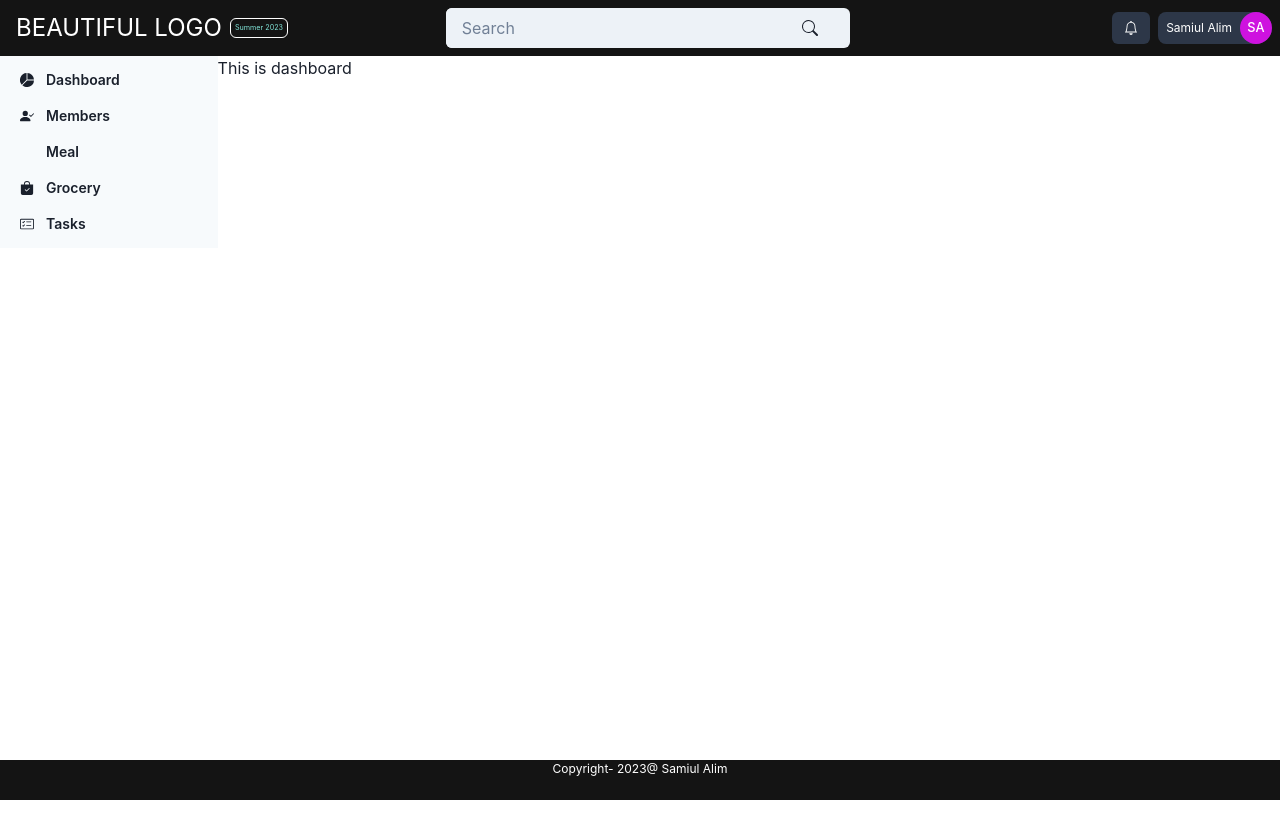
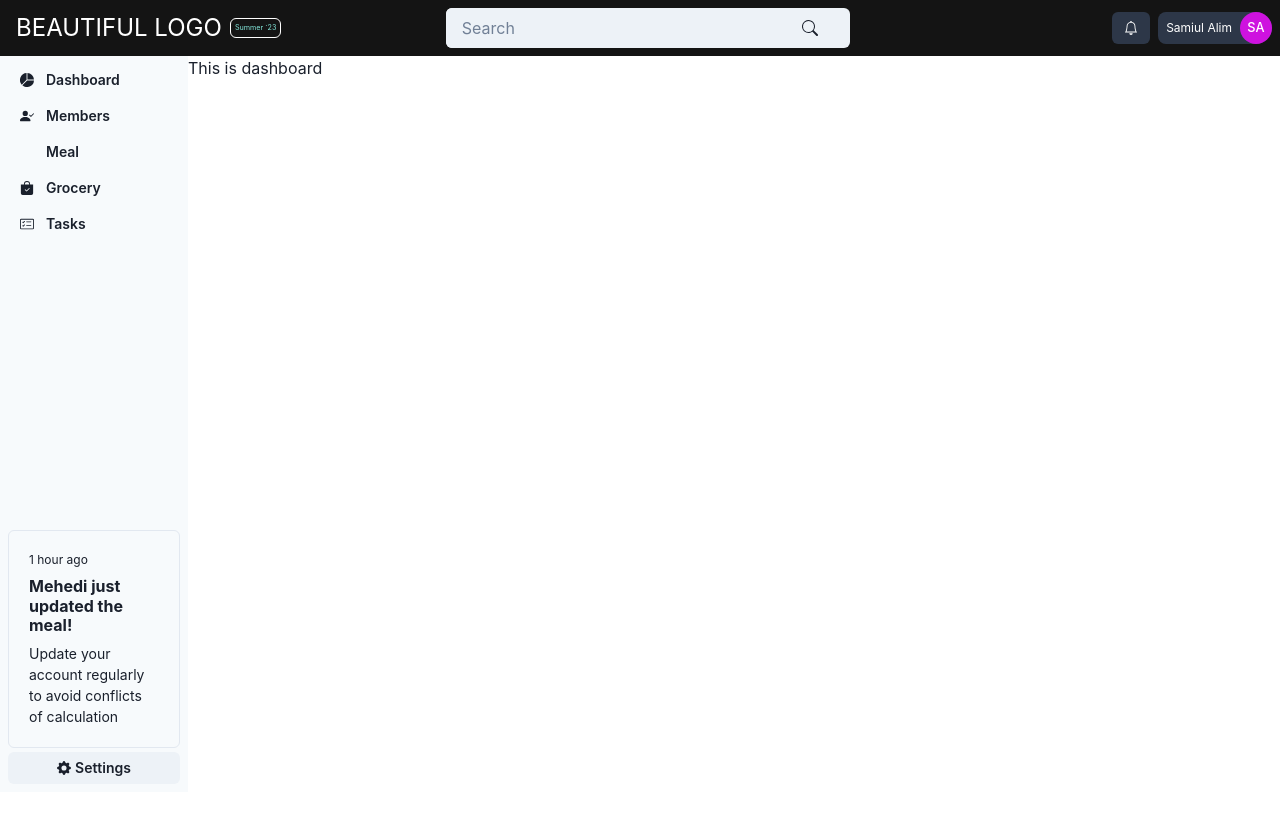
Before and after one commit to samiulalimseam/mess-acc-react-client, a React (Vite) app: page / in a window 1280 px wide. Shown: the top 838 px of the page. Before the commit the page ends 800 px from the top, so only its background shows below. Built offline with nearby package versions, Linux system fonts and the light colour scheme; some icons are missing.

Commit message:
completed sidebar

```diff
--- a/src/Components/Shared/Footer.jsx
+++ b/src/Components/Shared/Footer.jsx
@@ -3,7 +3,7 @@ import React from 'react';
 
 const Footer = () => {
     return (
-        <Box height={'10'} bg={'blackAlpha.900'} width={'full'} textColor={'white'} position={'fixed'} bottom={0}>
+        <Box height={'10'} bg={'blackAlpha.900'} width={'full'} textColor={'white'}  bottom={0}>
             <Text  align={'center'} fontSize={'xs'}>
                 Copyright- 2023@ Samiul Alim
             </Text>
--- a/src/Components/Shared/Navbar.jsx
+++ b/src/Components/Shared/Navbar.jsx
@@ -12,7 +12,7 @@ import React from "react";
 
 const Navbar = () => {
   return (
-    <Box position={'relative'}
+    <Box position={'sticky'}
     top={0}
       bg={"blackAlpha.900"}
       textColor={"white"}
@@ -40,7 +40,7 @@ const Navbar = () => {
           border={"1px solid white"}
           borderRadius={"md"}
         >
-          Summer 2023
+          Summer `23
         </Text>
       </Box>
       <Box w={"32%"} display={"flex"} justifyContent={"center"} alignItems={'center'}>
--- a/src/Components/Shared/Sidebar.jsx
+++ b/src/Components/Shared/Sidebar.jsx
@@ -1,19 +1,23 @@
 import React from "react";
 import {
-
   Box,
   Button,
   Link as Chakralink,
+  Heading,
+  LinkBox,
+  LinkOverlay,
+  Text,
 } from "@chakra-ui/react";
 
 import {
   BsBagCheckFill,
   BsCardChecklist,
   BsFillPieChartFill,
+  BsGearFill,
   BsPersonCheckFill,
 } from "react-icons/bs";
 import { PiBowlFoodFill } from "react-icons/pi";
-import { Link as RouterLink } from "react-router-dom";
+import { Link, Outlet, Link as RouterLink } from "react-router-dom";
 
 const Sidebar = () => {
   const sideBarItems = [
@@ -33,12 +37,14 @@ const Sidebar = () => {
   ];
   return (
     <Box
-    //   position={"relative"}
-    //   top={0}
-    //   bottom={0}
-      width={"17%"}
+      display={"flex"}
+      flexDirection={"column"}
+      justifyContent={"space-between"}
+      className="sidebar"
+      position={"sticky"}
+      top={"56px"}
+      style={{ width: "17%", height: "92vh" }}
       bg={"gray.50"}
-      style={{ height: "100%" }}
       padding={2}
     >
       <Box
@@ -48,11 +54,12 @@ const Sidebar = () => {
         alignItems={"left"}
         justifyContent={"center"}
       >
-        {sideBarItems.map((item,i) => {
+        {sideBarItems.map((item, i) => {
           return (
-            <div  key={`link_${i}`}>
+            <div key={`link_${i}`}>
               <RouterLink to={item.link}>
-                <Button w={'full'}
+                <Button
+                  w={"full"}
                   display={"flex"}
                   fontSize={"sm"}
                   size={"sm"}
@@ -68,6 +75,24 @@ const Sidebar = () => {
           );
         })}
       </Box>
+      <Box display={'flex'} flexDirection={'column'} gap={1}>
+        <Box>
+          <LinkBox as="article" maxW="sm" p="5" borderWidth="1px" rounded="md">
+            <Box as="time" dateTime="2021-01-15 15:30:00 +0000 UTC">
+              <Text fontSize={"xs"}>1 hour ago</Text>
+            </Box>
+            <Heading size="sm" my="2">
+              <LinkOverlay href="#">Mehedi just updated the meal!</LinkOverlay>
+            </Heading>
+            <Text fontSize={"sm"}>
+              Update your account regularly to avoid conflicts of calculation
+            </Text>
+          </LinkBox>
+        </Box>
+        <Link>
+          <Button alignItems={'center'} display={'flex'} gap={1} width={'full'} size={'sm'}><BsGearFill></BsGearFill>Settings</Button>
+        </Link>
+      </Box>
     </Box>
   );
 };
--- a/src/Routers/Routes.jsx
+++ b/src/Routers/Routes.jsx
@@ -2,6 +2,7 @@ import React from "react";
 import { createBrowserRouter } from "react-router-dom";
 import MainLayout from "../pages/MainLayOut";
 import Dashboard from "../pages/Dashboard";
+import Sidebar from "../Components/Shared/Sidebar";
 
 export const router = createBrowserRouter([
   {
@@ -11,6 +12,7 @@ export const router = createBrowserRouter([
       {
         path: "/",
         element: <Dashboard></Dashboard>,
+
       },
     ],
   },
--- a/src/pages/Dashboard.jsx
+++ b/src/pages/Dashboard.jsx
@@ -1,10 +1,11 @@
+import { Box } from '@chakra-ui/layout';
 import React from 'react';
 
 const Dashboard = () => {
     return (
-        <div>
+        <Box height={'6xl'} width={'full'}>
             This is dashboard
-        </div>
+        </Box>
     );
 };
 
--- a/src/pages/MainLayout.jsx
+++ b/src/pages/MainLayout.jsx
@@ -1,21 +1,23 @@
-import React from "react";
-import Navbar from "../Components/Shared/Navbar";
-import Footer from "../Components/Shared/Footer";
-import Sidebar from "../Components/Shared/Sidebar";
-import { Outlet } from "react-router-dom";
-import { Box } from "@chakra-ui/layout";
+import React from 'react';
+import Navbar from '../Components/Shared/Navbar';
+import Footer from '../Components/Shared/Footer';
+import Sidebar from '../Components/Shared/Sidebar';
+import { Outlet } from 'react-router-dom';
+import { Flex } from '@chakra-ui/layout';
 
 const MainLayout = () => {
-  return (
-    <div style={{ width: "100%", height: "100%" }}>
-      <Navbar></Navbar>
-      <Box display={'flex'}>
-        <Sidebar></Sidebar>
-        <Outlet></Outlet>
-      </Box>
-      <Footer></Footer>
-    </div>
-  );
+    return (
+        <div style={{width:'100%' , height:'100%'} }>
+            <Navbar></Navbar>
+           <Flex >
+            <Sidebar></Sidebar>
+            <Outlet>
+
+            </Outlet>
+           </Flex>
+
+        </div>
+    );
 };
 
 export default MainLayout;
```
Also changed, not shown: src/pages/Center.jsx (added, +15 -0 lines).
